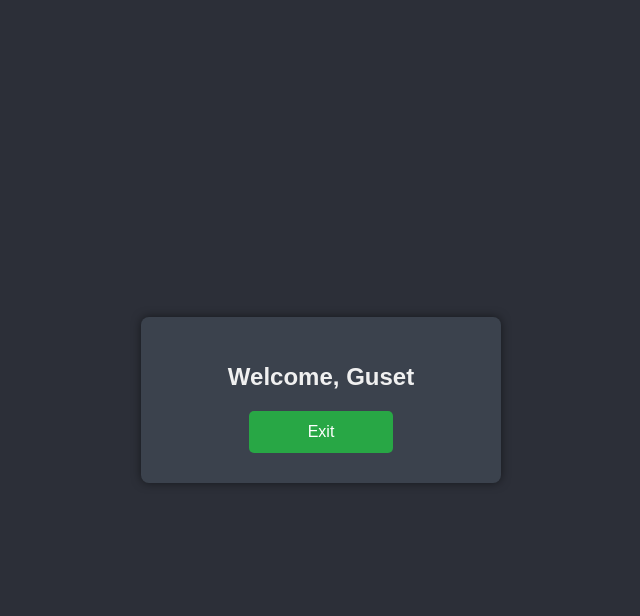
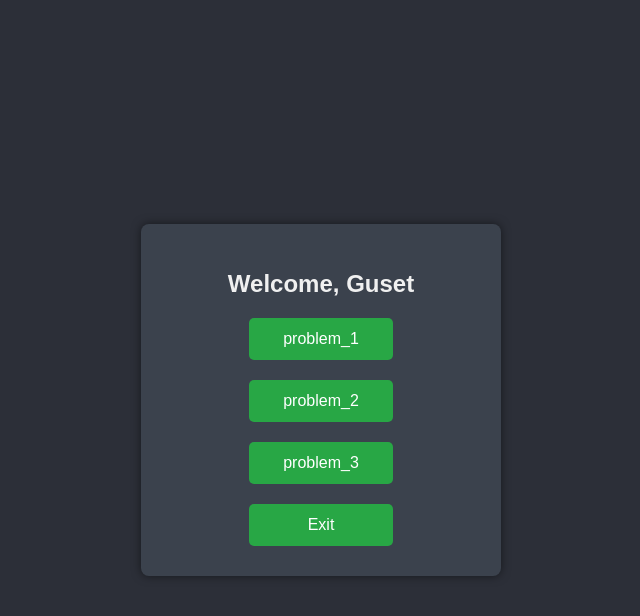
Before and after one commit to Aman88600/online-coding-platform, a Django app: page /dashboard in a window 1280 px wide. Shown: the top 616 px of the page, without its empty margins (319-959 px from the left). Run offline with Django 5.2, Linux system fonts and the light colour scheme; data comes from the database, SQL or seed files in the repository; both versions use the stored data as it was after the commit.

Commit message:
'problemset'

```diff
--- a/app_1/admin.py
+++ b/app_1/admin.py
@@ -1,7 +1,8 @@
 from django.contrib import admin
-from .models import Coders
+from .models import Coders, Problems
 # Register your models here.
 admin.site.register(Coders)
+admin.site.register(Problems)
 
 # name - aman
 # password - 123
--- a/app_1/models.py
+++ b/app_1/models.py
@@ -8,3 +8,10 @@ class Coders(models.Model):
 
     def __str__(self):
         return f"username = {self.username} email = {self.email} password = {self.password}"
+
+class Problems(models.Model):
+    problem_name = models.CharField(max_length=20)
+    problem_description = models.CharField(max_length=100)
+
+    def __str__(self):
+        return f"problem = {self.problem_name}"
--- a/app_1/templates/app_1/dashboard.html
+++ b/app_1/templates/app_1/dashboard.html
@@ -81,6 +81,17 @@
     <div class="container">
         <h1>Welcome, {{ username }}</h1>
 
+        {% for problem in problems %}
+
+
+        <div class="form-container">
+            <!-- Exit Button Form -->
+            <form action="{% url 'problems' problem %}" method="post">
+                {% csrf_token %}
+                <button type="submit">{{ problem }}</button>
+            </form>
+        </div>
+        {% endfor %}
         <div class="form-container">
             <!-- Exit Button Form -->
             <form action="{% url 'dashboard' %}" method="post">
--- a/app_1/urls.py
+++ b/app_1/urls.py
@@ -4,5 +4,6 @@ urlpatterns = [
     path('', views.index, name='index'),
     path('signup', views.signup, name='signup'),
     path('login', views.login, name='login'),
-    path('dashboard', views.dashboard, name='dashboard')
+    path('dashboard', views.dashboard, name='dashboard'),
+    path('problems/<str:problem_name>', views.problems, name='problems')
     ]
--- a/app_1/views.py
+++ b/app_1/views.py
@@ -1,5 +1,5 @@
 from django.shortcuts import render, redirect
-from .models import Coders
+from .models import Coders, Problems
 from django.contrib import messages
 # Create your views here.
 def index(request):
@@ -59,4 +59,13 @@ def dashboard(request):
         return redirect('index')
     username = request.session.get('username', 'Guset') # if no username found then Guest is provided
     request.session.get('password', '123')
-    return render(request, 'app_1/dashboard.html', {'username':username})
+
+    problems = Problems.objects.all()
+    p_names = []
+    for i in problems:
+        p_names.append(i.problem_name)
+    return render(request, 'app_1/dashboard.html', {'username':username, 'problems':p_names})
+
+
+def problems(request, problem_name):
+    return render(request, 'app_1/problem_name.html', {'problem_name' : problem_name})
```
Also changed, not shown: app_1/templates/app_1/problem_name.html (added, +18 -0 lines), app_1/migrations/0002_problems.py (added), db.sqlite3. Lines whose indentation alone changed are shown as unchanged.
